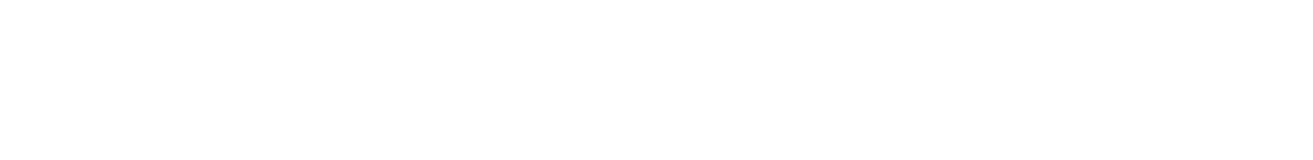
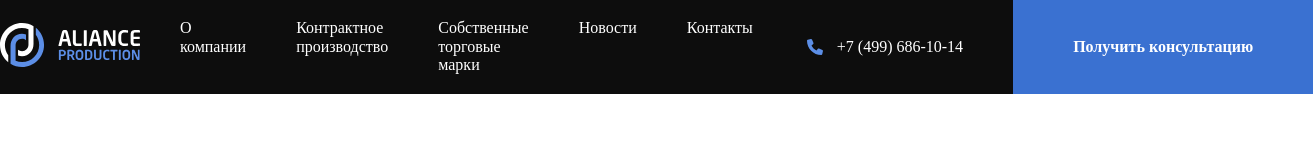
Before and after one commit to Chupacabriks/Aliance, a plain HTML site: page index.html in a window 1280 px wide. Shown: the whole page, 1313 px wide, since content can reach past the window. Drawn offline with Linux system fonts and the light colour scheme; a web font is replaced by a local one.

Commit message:
add navbar

```diff
--- a/css/style.css
+++ b/css/style.css
@@ -0,0 +1,60 @@
+* {
+  box-sizing: border-box;
+}
+.body {
+    font-family: 'Noto Sans';
+    font-weight: normal;
+    font-style: normal;
+}
+.navbar {
+  background-color: #0d0d0d;
+  display: flex;
+  align-items: center;
+  color: #ffffff;
+  height: 94px;
+}
+.header-logo {
+  left: 50px;
+  top: 25px;
+}
+.header-nav {
+  flex-basis: 100%;
+  display: flex;
+  list-style: none;
+  padding: 0 50;
+  margin: 0;
+}
+.header-nav-link {
+  text-decoration: none;
+  font-size: 16px;
+  margin-right: 50px;
+  color: inherit;
+}
+.header-phone {
+  flex-shrink: 0;
+  display: flex;
+  align-items:center;
+  gap: 10px;
+  margin-right: 50px;
+}
+.header-phone-link {
+  text-decoration: none;
+  font-size: 16px;
+  color: inherit;
+}
+.button {
+  font-weight: 600;
+  font-size: 16pxpx;
+  line-height: 160%;
+  color:#ffffff;
+  background-color: #3A71D1;
+  gap: 10;
+  align-items: center;
+  justify-content: center;
+  padding: 25px 60px 25px 60px;
+  border: none;
+  flex-shrink: 0;
+}
+.header-button {
+  height: 100%;
+}
--- a/index.html
+++ b/index.html
@@ -4,11 +4,51 @@
   <meta charset="UTF-8">
   <meta http-equiv="X-UA-Compatible" content="IE=edge">
   <meta name="viewport" content="width=device-width, initial-scale=1.0">
+  <link rel="preload" href="NotoSans-Regular.woff2" as="font" type="font/woff2" crossorigin>
   <link rel="stylesheet" href="css/normalize.css">
   <link rel="stylesheet" href="css/style.css">
-  <title>Document</title>
+  <title>Aliance Production</title>
 </head>
 <body>
+  <header class="class">
+    <nav class="navbar">
+<a href="./" class="header-logo">
+  <img class="logo-light"
+  src="/img/logo-light.svg"
+  alt="Aliance Production "
+  />
+  <ul class="header-nav">
+    <li class="header-nav-item">
+      <a href="#" class="header-nav-link">О компании</a>
+    </li>
+    <li class="header-nav-item">
+      <a href="#" class="header-nav-link">Контрактное производство</a>
+    </li>
+    <li class="header-nav-item">
+      <a href="#" class="header-nav-link">Собственные торговые марки</a>
+    </li>
+    <li class="header-nav-item">
+      <a href="#" class="header-nav-link">Новости</a>
+    </li>
+    <li class="header-nav-item">
+      <a href="#" class="header-nav-link">Контакты</a>
+    </li>
+  </ul>
+
+<div class="header-phone">
+  <img src="/img/phone.svg" alt="icon: phone">
+  <a href="tel:+74996861014" class="header-phone-link">
+    +7 (499) 686-10-14
+  </a>
+</div>
+<!-- /.header-phone -->
+
+<button class="header-button button">Получить консультацию</button>
+<!-- /.header-button button -->
+
+    </nav>
+    <!-- /.navbar.навигационная панель (меню, номер телефона и тд) -->
+  </header>
 
  <script src="js/main.js"></script>
 </body>
```
Also changed, not shown: img/logo-light.svg (added), img/phone.svg (added).
